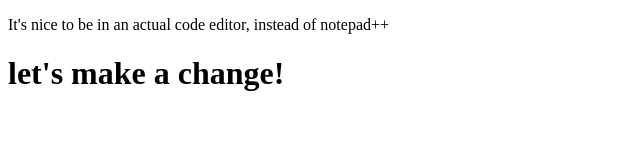
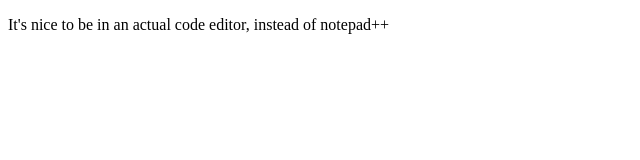
Before and after one commit to Thenspe/a3web, a plain HTML site: page index.html in a window 1280 px wide. Shown: the whole page, without its empty margins (0-640 px from the left). Drawn offline with Linux system fonts and the light colour scheme.

Commit message:
Another test update.

```diff
--- a/index.html
+++ b/index.html
@@ -5,6 +5,5 @@
     </head>
     <body>
         <p>It's nice to be in an actual code editor, instead of notepad++</p>
-        <h1> let's make a change! </h1>
     </body>
 </html>
```
